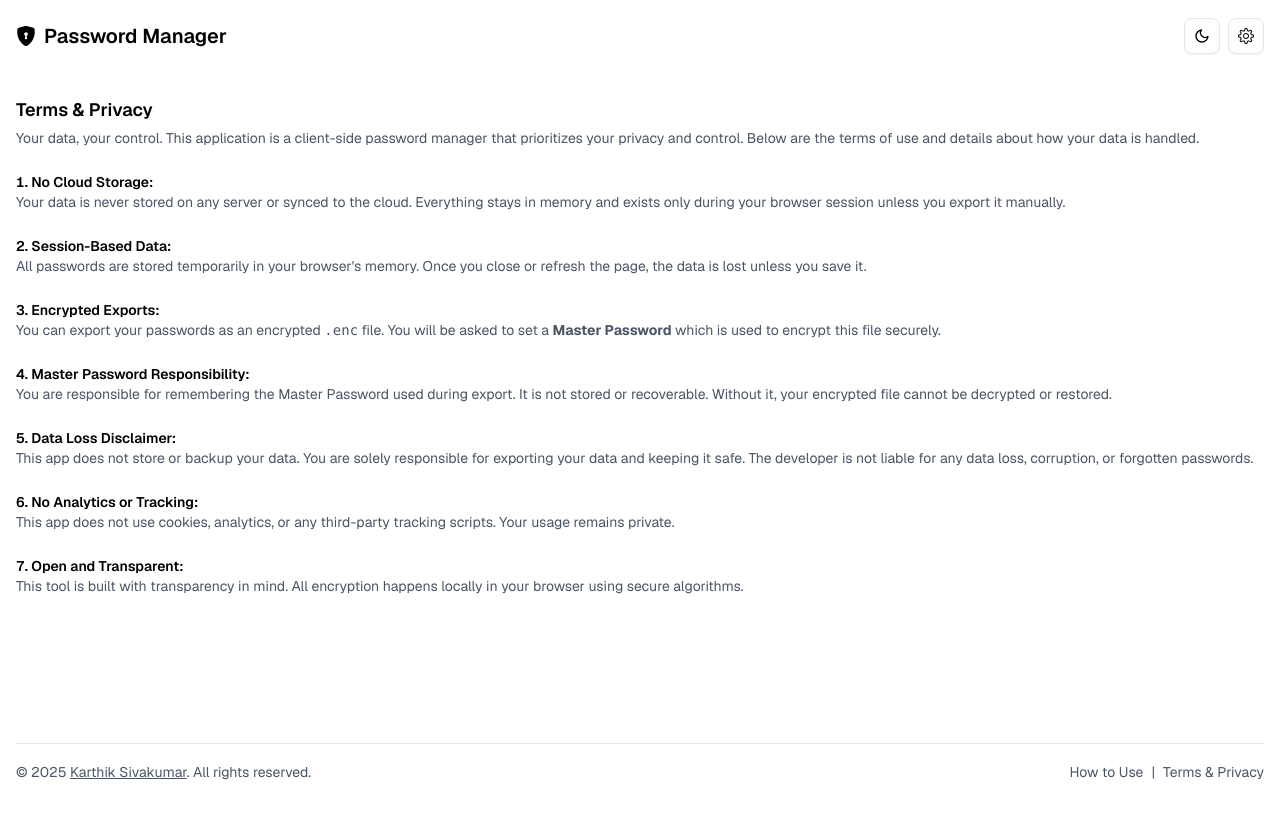
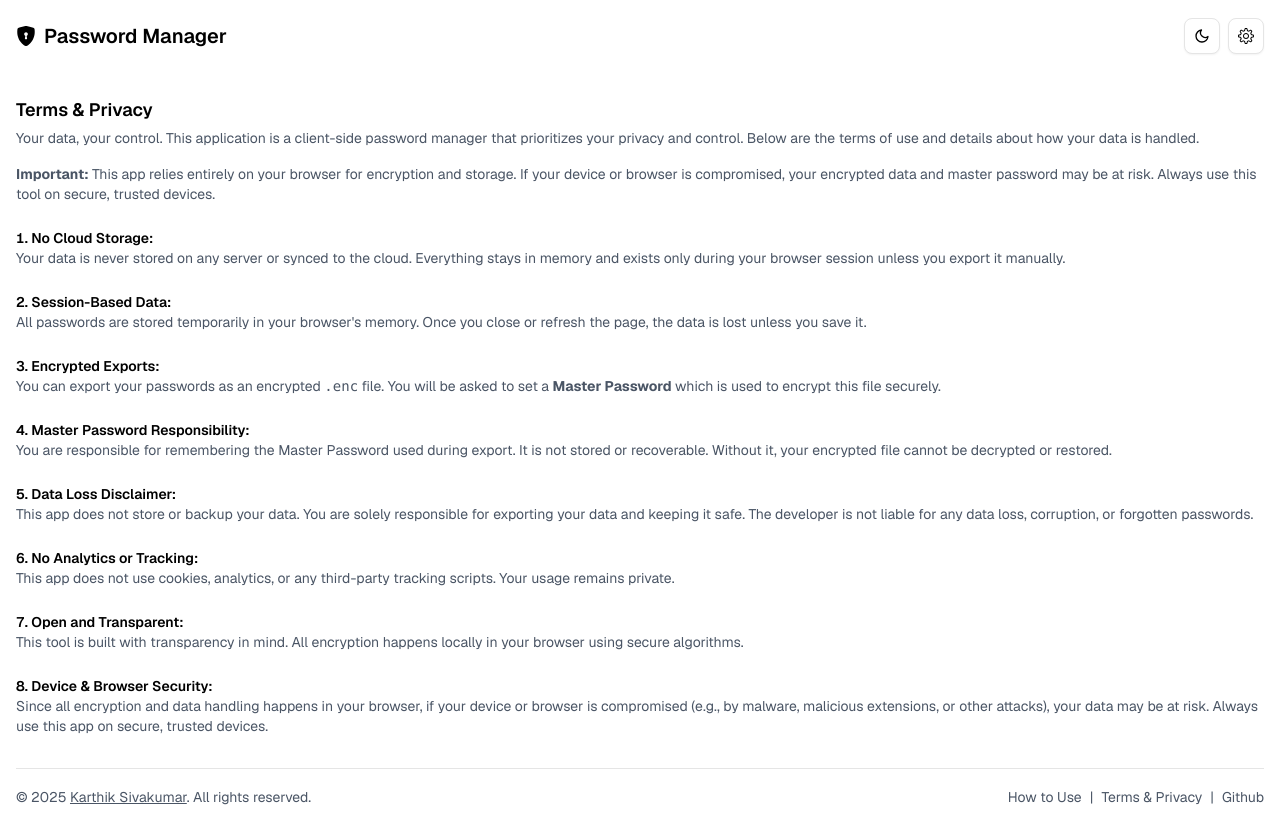
Before and after one commit to karthik-2906/password-manager, a Next.js app: page /terms-and-privacy in a window 1280 px wide. Before the commit the page ends 800 px from the top, so only its background shows below. Built offline with nearby package versions, Linux system fonts and the light colour scheme.

Commit message:
added github link and disaclaimer

```diff
--- a/app/components/Footer.tsx
+++ b/app/components/Footer.tsx
@@ -34,6 +34,14 @@ export default function Footer() {
                     >
                         Terms & Privacy
                     </Link>
+                    <p className="text-sm text-gray-600 dark:text-gray-300">|</p>
+                    <Link
+                        href="https://github.com/karthik-2906/password-manager"
+                        target="_blank"
+                        className="text-sm text-gray-600 dark:text-gray-300 hover:text-gray-700 dark:hover:text-white transition"
+                    >
+                        Github
+                    </Link>
                 </div>
             </footer>
         </>
--- a/app/terms-and-privacy/page.tsx
+++ b/app/terms-and-privacy/page.tsx
@@ -9,6 +9,10 @@ export default function TermsPage() {
             <Header settingsDisabled />
             <div className="mt-6 flex flex-col flex-1">
                 <Heading title="Terms & Privacy" desc="Your data, your control. This application is a client-side password manager that prioritizes your privacy and control. Below are the terms of use and details about how your data is handled." />
+
+                <p className="mt-4 text-sm text-gray-600 dark:text-gray-300">
+                    <strong>Important:</strong> This app relies entirely on your browser for encryption and storage. If your device or browser is compromised, your encrypted data and master password may be at risk. Always use this tool on secure, trusted devices.
+                </p>
 
                 <ol className="list-decimal list-inside space-y-6 mt-6 text-sm font-semibold">
                     <li>
@@ -59,6 +63,13 @@ export default function TermsPage() {
                             This tool is built with transparency in mind. All encryption happens locally in your browser using secure algorithms.
                         </span>
                     </li>
+
+                    <li>
+                        Device & Browser Security:<br />
+                        <span className="font-normal text-gray-600 dark:text-gray-300">
+                            Since all encryption and data handling happens in your browser, if your device or browser is compromised (e.g., by malware, malicious extensions, or other attacks), your data may be at risk. Always use this app on secure, trusted devices.
+                        </span>
+                    </li>
                 </ol>
 
             </div>
```
Also changed, not shown: 1 other file (tests, documents, lock files or other folders).
